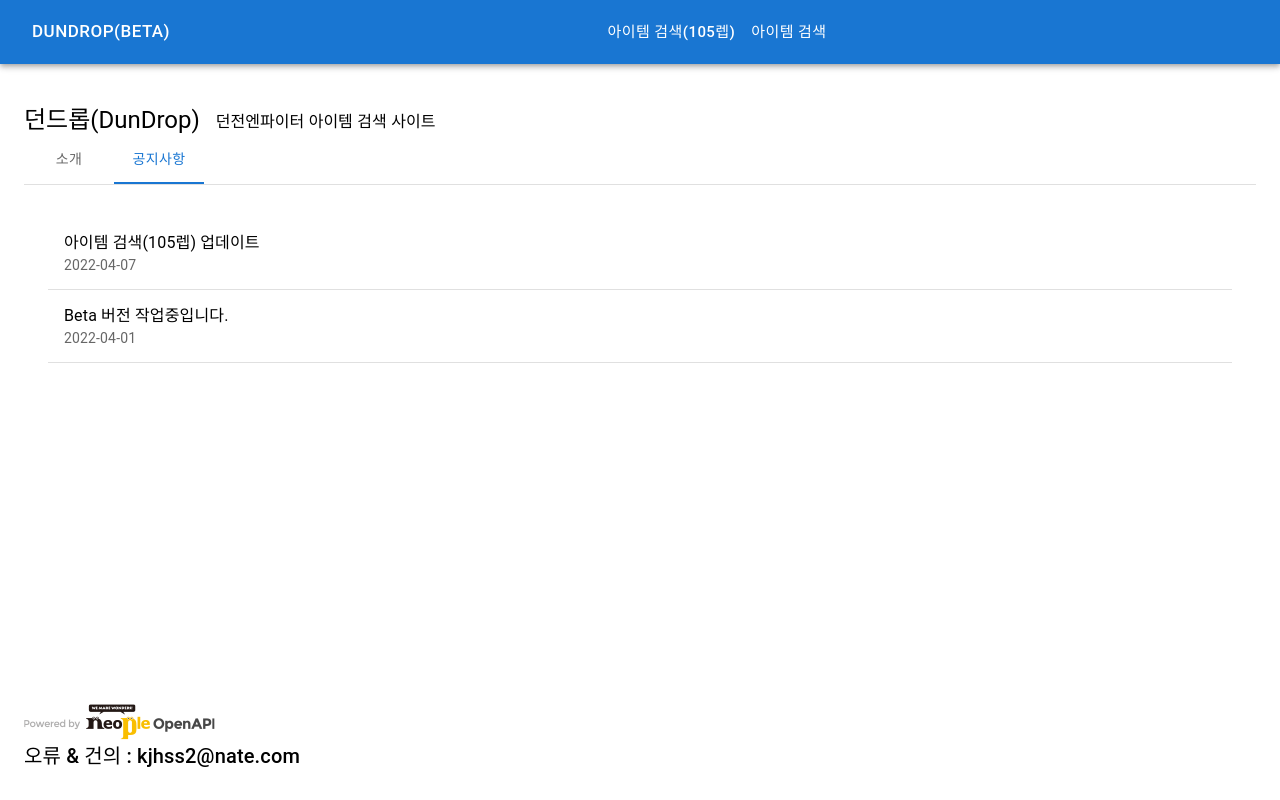
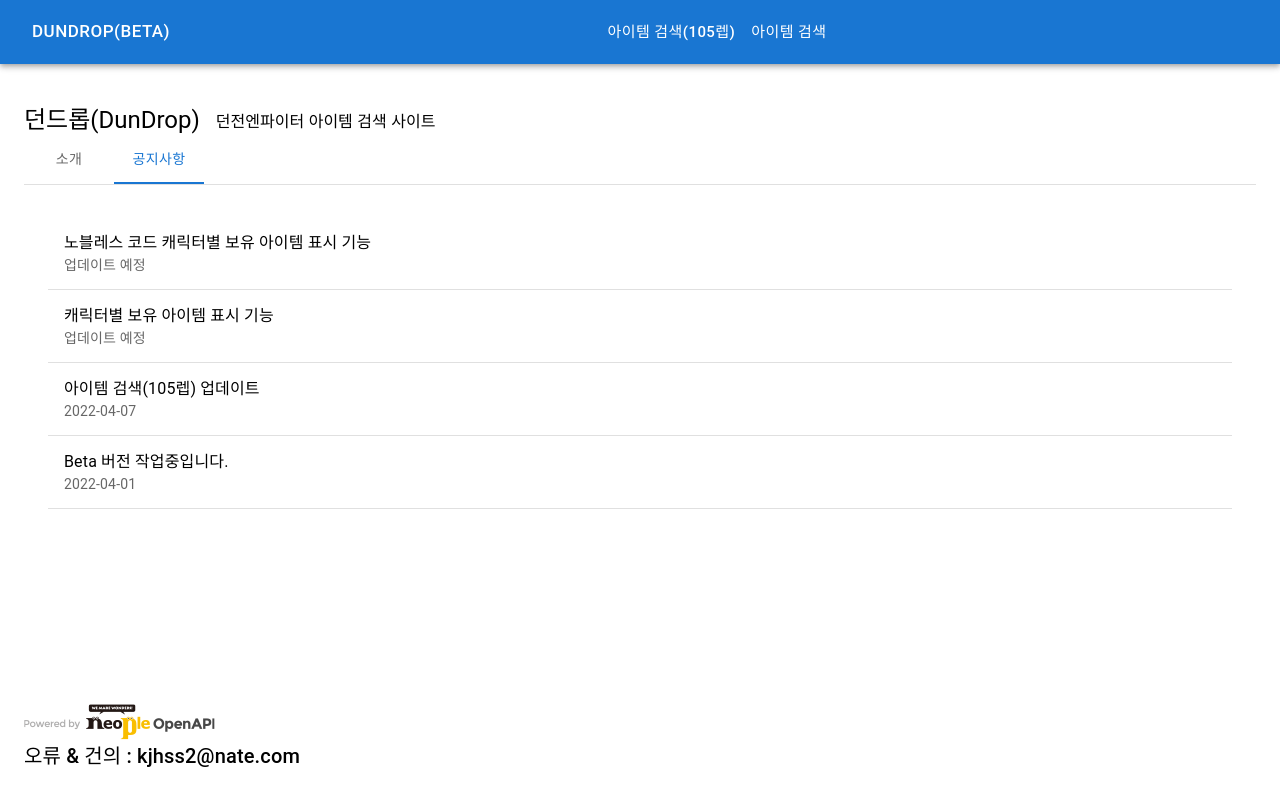
Before and after one commit to kjhss2/dundrop, a React (Create React App) app: page / in a window 1280 px wide. Both pictures are taken after a click on the tab "공지사항". Built offline with nearby package versions, Linux system fonts and the light colour scheme.

Commit message:
* Home - 공지사항 업데이트(추가)

```diff
--- a/src/pages/Home.js
+++ b/src/pages/Home.js
@@ -65,6 +65,14 @@
         <TabPanel value={value} index={1}>
           <List component="nav" aria-label="mailbox folders">
             <ListItem>
+              <ListItemText primary="노블레스 코드 캐릭터별 보유 아이템 표시 기능" secondary="업데이트 예정" />
+            </ListItem>
+            <Divider />
+            <ListItem>
+              <ListItemText primary="캐릭터별 보유 아이템 표시 기능" secondary="업데이트 예정" />
+            </ListItem>
+            <Divider />
+            <ListItem>
               <ListItemText primary="아이템 검색(105렙) 업데이트" secondary="2022-04-07" />
             </ListItem>
             <Divider />
```
